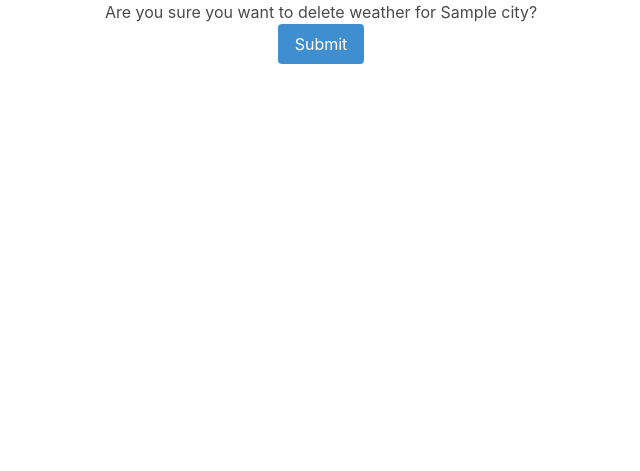
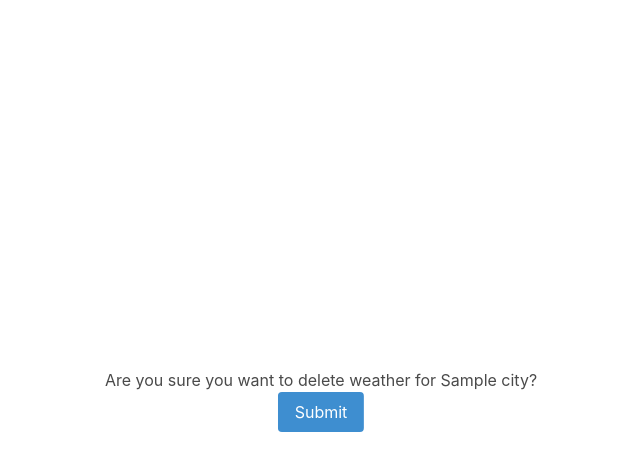
Before and after one commit to alex23090/weather-app, a Django app: template templates/delete_form.html in a window 1280 px wide. Shown: the top 471 px of the page, without its empty margins (319-959 px from the left). Run offline with Django 4.2, Linux system fonts and the light colour scheme; the template is opened without the code that fills it: most values are stand-ins (such as "Sample title", 1, 10 or a date in 2020); some libraries are stand-ins or nearby versions.

Commit message:
Fixed letter sensitivity and centered delete form

```diff
--- a/templates/delete_form.html
+++ b/templates/delete_form.html
@@ -2,7 +2,7 @@
 
 {% block content %}
 
-    <form method="POST" style="display: inline-block;">
+    <form method="POST" style="margin: 0; position: absolute; top: 50%; left: 50%; -ms-transform: translate(-50%, -50%); transform: translate(-50%, -50%);">
         {% csrf_token %}
         <p>Are you sure you want to delete weather for {{ city.name }}?</p>
         <input class="button is-info" type="submit" value="Submit" />
--- a/weather/forms.py
+++ b/weather/forms.py
@@ -9,3 +9,6 @@ class CityForm(ModelForm):
         widgets = {
             'name': TextInput(attrs={'class': 'input', 'placeholder': 'City Name', 'name': 'city'})
         }
+
+    def clean_name(self):
+        return self.cleaned_data['name'].capitalize()
```
